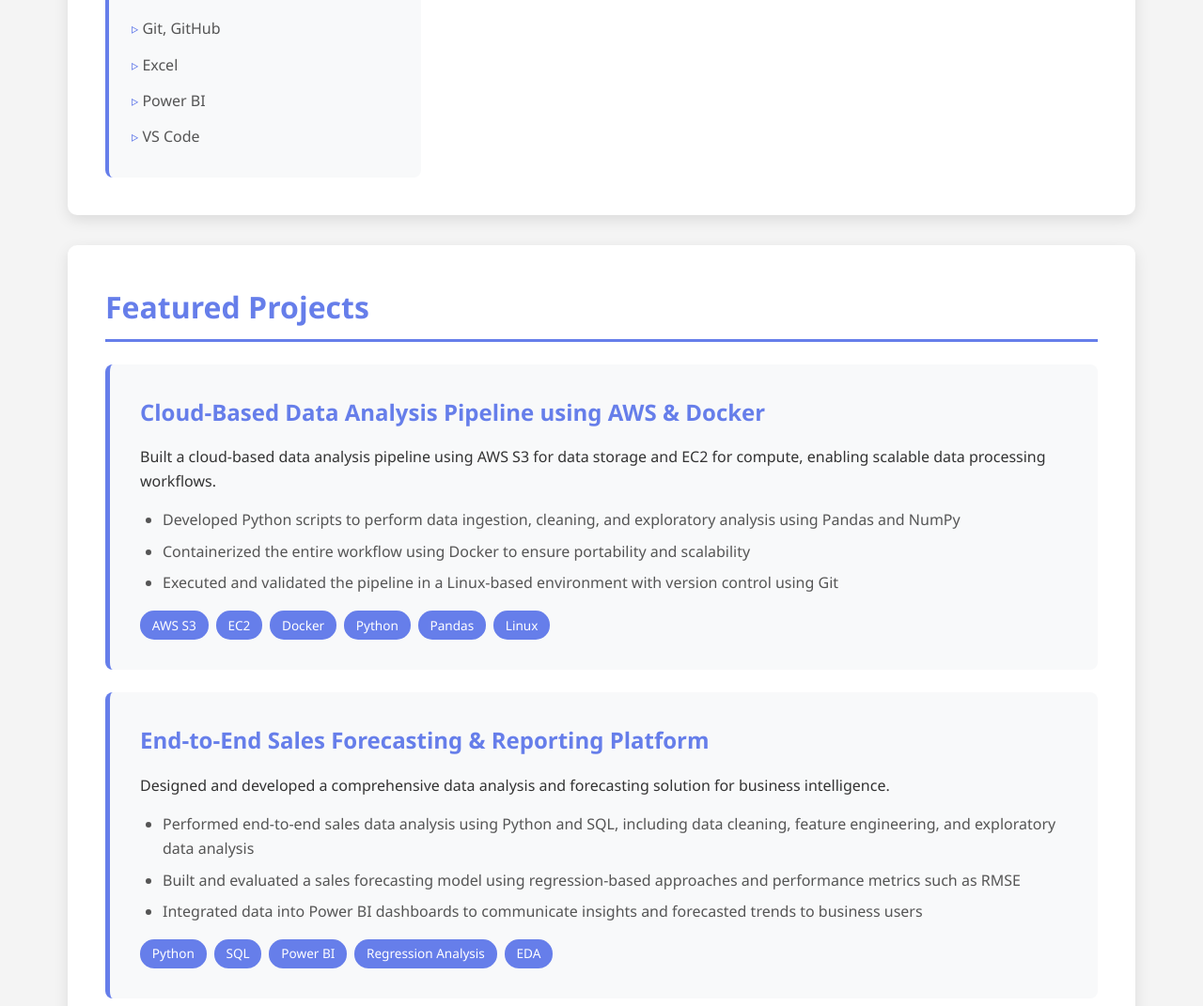
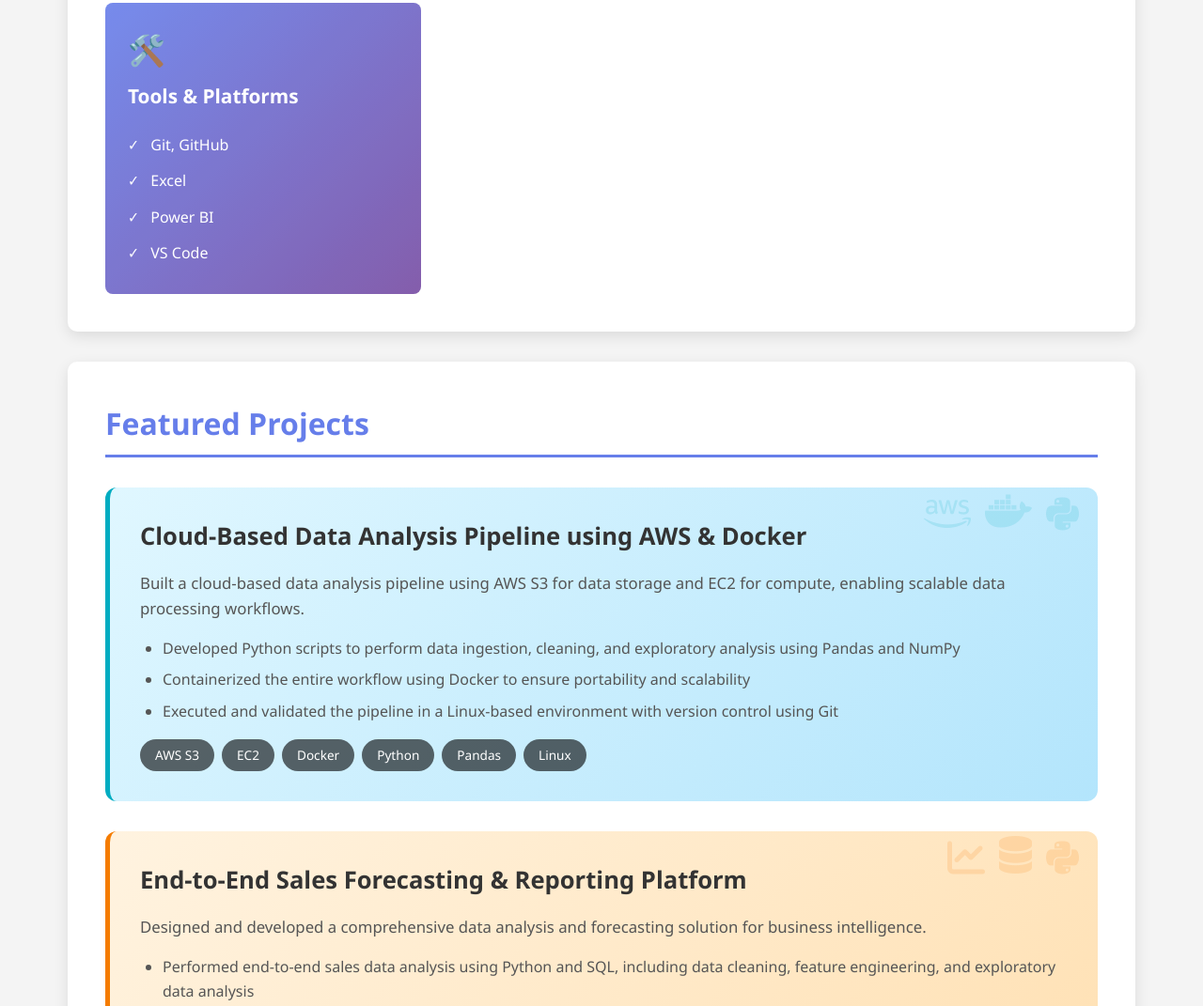
Before and after one commit to Harshhh04/Harshhh04.github.io, a plain HTML site: page index.html in a window 1280 px wide. Shown: the part 1511-2582 px from the top of the page at 94% size. Drawn offline with Linux system fonts and the light colour scheme.

Commit message:
Added icons

```diff
--- a/index.html
+++ b/index.html
@@ -4,6 +4,7 @@
     <meta charset="UTF-8">
     <meta name="viewport" content="width=device-width, initial-scale=1.0">
     <title>Harsh Walunjkar - Data Science & DevOps Engineer</title>
+    <link rel="stylesheet" href="https://cdnjs.cloudflare.com/ajax/libs/font-awesome/6.4.0/css/all.min.css">
     <style>
         * {
             margin: 0;
@@ -31,14 +32,13 @@
             overflow: hidden;
         }
 
-        /* Banner Background Image */
         .header-background {
             position: absolute;
             top: 0;
             left: 0;
             width: 100%;
             height: 100%;
-            background-image: url('Banner.jpeg');
+            background-image: url('banner.jpg');
             background-size: cover;
             background-position: center;
             background-repeat: no-repeat;
@@ -46,7 +46,6 @@
             z-index: 1;
         }
 
-        /* Header Content (appears above banner) */
         .header-content {
             position: relative;
             z-index: 2;
@@ -103,6 +102,7 @@
             padding: 2.5rem;
             border-radius: 10px;
             box-shadow: 0 5px 15px rgba(0,0,0,0.1);
+            position: relative;
         }
 
         section h2 {
@@ -128,57 +128,160 @@
         }
 
         .skill-category {
-            background: #f8f9fa;
+            background: linear-gradient(135deg, #667eea 0%, #764ba2 100%);
             padding: 1.5rem;
             border-radius: 8px;
-            border-left: 4px solid #667eea;
+            color: white;
+            transition: all 0.3s;
+            position: relative;
+            overflow: hidden;
+        }
+
+        .skill-category:hover {
+            transform: translateY(-5px);
+            box-shadow: 0 10px 25px rgba(102, 126, 234, 0.3);
+        }
+
+        .skill-category::before {
+            content: '';
+            position: absolute;
+            top: -50%;
+            right: -50%;
+            width: 200%;
+            height: 200%;
+            background: rgba(255, 255, 255, 0.1);
+            transform: rotate(45deg);
+            transition: all 0.5s;
+        }
+
+        .skill-category:hover::before {
+            top: -100%;
+            right: -100%;
         }
 
         .skill-category h3 {
-            color: #667eea;
             margin-bottom: 1rem;
-            font-size: 1.2rem;
+            font-size: 1.3rem;
+            position: relative;
+            z-index: 1;
         }
 
         .skill-category ul {
             list-style: none;
+            position: relative;
+            z-index: 1;
         }
 
         .skill-category li {
             padding: 0.4rem 0;
-            color: #555;
         }
 
         .skill-category li:before {
-            content: "▹ ";
-            color: #667eea;
+            content: "✓ ";
             font-weight: bold;
+            margin-right: 0.5rem;
         }
 
-        /* Projects */
+        /* Projects with Icons */
         .project {
-            background: #f8f9fa;
+            background: linear-gradient(135deg, #f5f7fa 0%, #c3cfe2 100%);
             padding: 2rem;
-            margin: 1.5rem 0;
-            border-radius: 8px;
+            margin: 2rem 0;
+            border-radius: 12px;
             border-left: 5px solid #667eea;
-            transition: all 0.3s;
+            transition: all 0.4s;
+            position: relative;
+            overflow: hidden;
         }
 
         .project:hover {
-            transform: translateX(5px);
-            box-shadow: 0 5px 15px rgba(102, 126, 234, 0.2);
+            transform: translateX(10px) scale(1.02);
+            box-shadow: 0 10px 30px rgba(102, 126, 234, 0.3);
+        }
+
+        /* Floating Tech Icons */
+        .tech-icons {
+            position: absolute;
+            top: 20px;
+            right: 20px;
+            display: flex;
+            gap: 15px;
+            font-size: 2.5rem;
+            opacity: 0.15;
+            z-index: 0;
+        }
+
+        .tech-icons i {
+            animation: float 3s ease-in-out infinite;
+        }
+
+        .tech-icons i:nth-child(2) {
+            animation-delay: 0.5s;
+        }
+
+        .tech-icons i:nth-child(3) {
+            animation-delay: 1s;
+        }
+
+        @keyframes float {
+            0%, 100% {
+                transform: translateY(0);
+            }
+            50% {
+                transform: translateY(-15px);
+            }
+        }
+
+        /* Cloud Project Specific */
+        .project.cloud {
+            background: linear-gradient(135deg, #e0f7ff 0%, #b3e5fc 100%);
+            border-left-color: #00acc1;
+        }
+
+        .project.cloud .tech-icons {
+            color: #00acc1;
+        }
+
+        /* Data Science Project Specific */
+        .project.data-science {
+            background: linear-gradient(135deg, #fff3e0 0%, #ffe0b2 100%);
+            border-left-color: #f57c00;
+        }
+
+        .project.data-science .tech-icons {
+            color: #f57c00;
+        }
+
+        /* DevOps Project Specific */
+        .project.devops {
+            background: linear-gradient(135deg, #e8f5e9 0%, #c8e6c9 100%);
+            border-left-color: #43a047;
+        }
+
+        .project.devops .tech-icons {
+            color: #43a047;
         }
 
         .project h3 {
-            color: #667eea;
-            font-size: 1.5rem;
+            color: #333;
+            font-size: 1.6rem;
             margin-bottom: 1rem;
+            position: relative;
+            z-index: 1;
+        }
+
+        .project p {
+            position: relative;
+            z-index: 1;
+            font-size: 1.05rem;
+            color: #555;
         }
 
         .project ul {
             margin-left: 1.5rem;
             margin-top: 1rem;
+            position: relative;
+            z-index: 1;
         }
 
         .project li {
@@ -191,14 +294,22 @@
             flex-wrap: wrap;
             gap: 0.5rem;
             margin-top: 1rem;
+            position: relative;
+            z-index: 1;
         }
 
         .tech-tag {
-            background: #667eea;
+            background: rgba(0, 0, 0, 0.6);
             color: white;
-            padding: 0.3rem 0.8rem;
-            border-radius: 15px;
+            padding: 0.4rem 1rem;
+            border-radius: 20px;
             font-size: 0.85rem;
+            transition: all 0.3s;
+        }
+
+        .tech-tag:hover {
+            background: rgba(0, 0, 0, 0.8);
+            transform: scale(1.1);
         }
 
         /* Experience */
@@ -253,12 +364,19 @@
         }
 
         .cert-item {
-            background: #667eea;
+            background: linear-gradient(135deg, #667eea 0%, #764ba2 100%);
             color: white;
-            padding: 1rem;
+            padding: 1.5rem;
             border-radius: 8px;
             text-align: center;
             font-weight: 500;
+            transition: all 0.3s;
+            cursor: pointer;
+        }
+
+        .cert-item:hover {
+            transform: translateY(-5px) scale(1.05);
+            box-shadow: 0 10px 25px rgba(102, 126, 234, 0.4);
         }
 
         /* Contact */
@@ -271,19 +389,27 @@
             color: #667eea;
             text-decoration: none;
             font-weight: 500;
+            transition: all 0.3s;
         }
 
         .contact-info a:hover {
+            color: #764ba2;
             text-decoration: underline;
         }
 
         /* Footer */
         footer {
-            background: #333;
+            background: linear-gradient(135deg, #667eea 0%, #764ba2 100%);
             color: white;
             text-align: center;
             padding: 2rem;
             margin-top: 3rem;
+        }
+
+        /* Skill Icons in Skills Section */
+        .skill-icon {
+            font-size: 2rem;
+            margin-bottom: 0.5rem;
         }
 
         /* Responsive */
@@ -304,6 +430,12 @@
                 padding: 1.5rem;
             }
 
+            .tech-icons {
+                font-size: 1.5rem;
+                top: 10px;
+                right: 10px;
+            }
+
             .experience-header {
                 flex-direction: column;
             }
@@ -311,16 +443,17 @@
             .container {
                 padding: 1rem;
             }
+
+            .project {
+                padding: 1.5rem;
+            }
         }
     </style>
 </head>
 <body>
     <!-- Header with Banner -->
     <header>
-        <!-- Banner Background Image -->
         <div class="header-background"></div>
-
-        <!-- Header Content -->
         <div class="header-content">
             <h1>Harsh Walunjkar</h1>
             <p>Data Science & DevOps Engineer | AI/ML Enthusiast | Cloud Specialist</p>
@@ -349,6 +482,7 @@
             <h2>Technical Skills</h2>
             <div class="skills-grid">
                 <div class="skill-category">
+                    <div class="skill-icon">💻</div>
                     <h3>Programming</h3>
                     <ul>
                         <li>Python</li>
@@ -356,6 +490,7 @@
                     </ul>
                 </div>
                 <div class="skill-category">
+                    <div class="skill-icon">🤖</div>
                     <h3>Data Science & ML</h3>
                     <ul>
                         <li>Pandas, NumPy, Seaborn</li>
@@ -366,6 +501,7 @@
                     </ul>
                 </div>
                 <div class="skill-category">
+                    <div class="skill-icon">☁️</div>
                     <h3>DevOps & Cloud</h3>
                     <ul>
                         <li>AWS (S3, EC2, IAM, Lambda, VPC)</li>
@@ -375,6 +511,7 @@
                     </ul>
                 </div>
                 <div class="skill-category">
+                    <div class="skill-icon">🛠️</div>
                     <h3>Tools & Platforms</h3>
                     <ul>
                         <li>Git, GitHub</li>
@@ -390,7 +527,13 @@
         <section id="projects">
             <h2>Featured Projects</h2>
 
-            <div class="project">
+            <!-- Cloud + Data Project -->
+            <div class="project cloud">
+                <div class="tech-icons">
+                    <i class="fab fa-aws"></i>
+                    <i class="fab fa-docker"></i>
+                    <i class="fab fa-python"></i>
+                </div>
                 <h3>Cloud-Based Data Analysis Pipeline using AWS & Docker</h3>
                 <p>Built a cloud-based data analysis pipeline using AWS S3 for data storage and EC2 for compute, enabling scalable data processing workflows.</p>
                 <ul>
@@ -408,7 +551,13 @@
                 </div>
             </div>
 
-            <div class="project">
+            <!-- Data Science Project -->
+            <div class="project data-science">
+                <div class="tech-icons">
+                    <i class="fas fa-chart-line"></i>
+                    <i class="fas fa-database"></i>
+                    <i class="fab fa-python"></i>
+                </div>
                 <h3>End-to-End Sales Forecasting & Reporting Platform</h3>
                 <p>Designed and developed a comprehensive data analysis and forecasting solution for business intelligence.</p>
                 <ul>
@@ -425,7 +574,13 @@
                 </div>
             </div>
 
-            <div class="project">
+            <!-- DevOps Project -->
+            <div class="project devops">
+                <div class="tech-icons">
+                    <i class="fab fa-aws"></i>
+                    <i class="fas fa-server"></i>
+                    <i class="fas fa-cogs"></i>
+                </div>
                 <h3>AWS Cloud Infrastructure Automation and CI/CD Deployment</h3>
                 <p>Provisioned and automated AWS infrastructure for scalable cloud-based application deployments.</p>
                 <ul>
@@ -444,7 +599,13 @@
                 </div>
             </div>
 
-            <div class="project">
+            <!-- Full Stack + Cloud Project -->
+            <div class="project cloud">
+                <div class="tech-icons">
+                    <i class="fab fa-node-js"></i>
+                    <i class="fab fa-aws"></i>
+                    <i class="fab fa-docker"></i>
+                </div>
                 <h3>Cloud-Based Student Management System</h3>
                 <p>Developed a full-stack web application for managing student records and academic data.</p>
                 <ul>
@@ -528,10 +689,10 @@
         <section id="certifications">
             <h2>Certifications</h2>
             <div class="cert-grid">
-                <div class="cert-item">Python</div>
-                <div class="cert-item">SQL</div>
-                <div class="cert-item">AWS</div>
-                <div class="cert-item">Linux</div>
+                <div class="cert-item">🐍 Python</div>
+                <div class="cert-item">🗄️ SQL</div>
+                <div class="cert-item">☁️ AWS</div>
+                <div class="cert-item">🐧 Linux</div>
             </div>
         </section>
 
```
